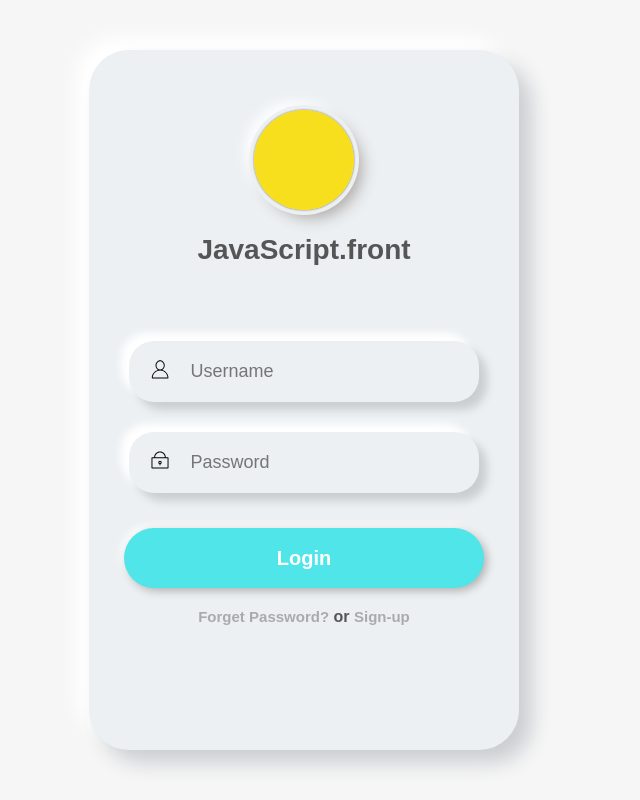
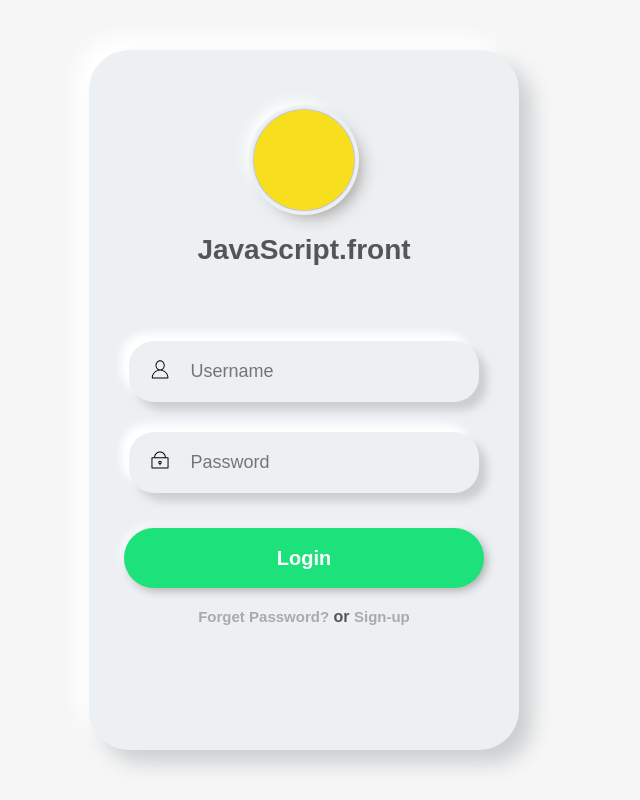
Before and after one commit to rajabi10/login-form-neomorphism, a plain HTML site: page index.html in a window 1280 px wide. In both pictures the pointer is over the button "Login". Shown: the whole page, without its empty margins (336-976 px from the left). Drawn offline with Linux system fonts and the light colour scheme.

Commit message:
new transition for login button

```diff
--- a/style.css
+++ b/style.css
@@ -78,10 +78,12 @@ body{
     color: white;
     box-shadow: 3px 3px 8px #b1b1b1,
     -3px -3px 8px #ffffff;
+    transition: all 0.3s linear;
+
 }
 
 .login-button:hover{
-    background-color: #50e5e9;
+    background-color: #1de17b;
 }
 
 .link{
```
